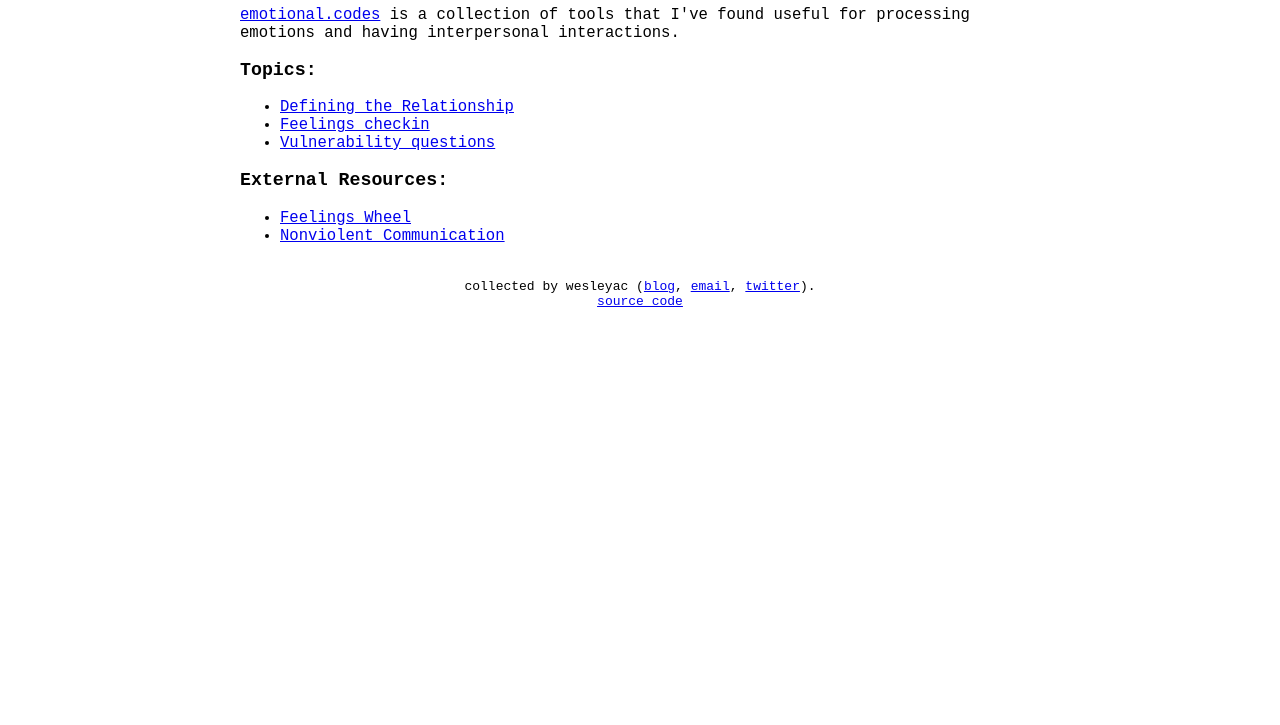
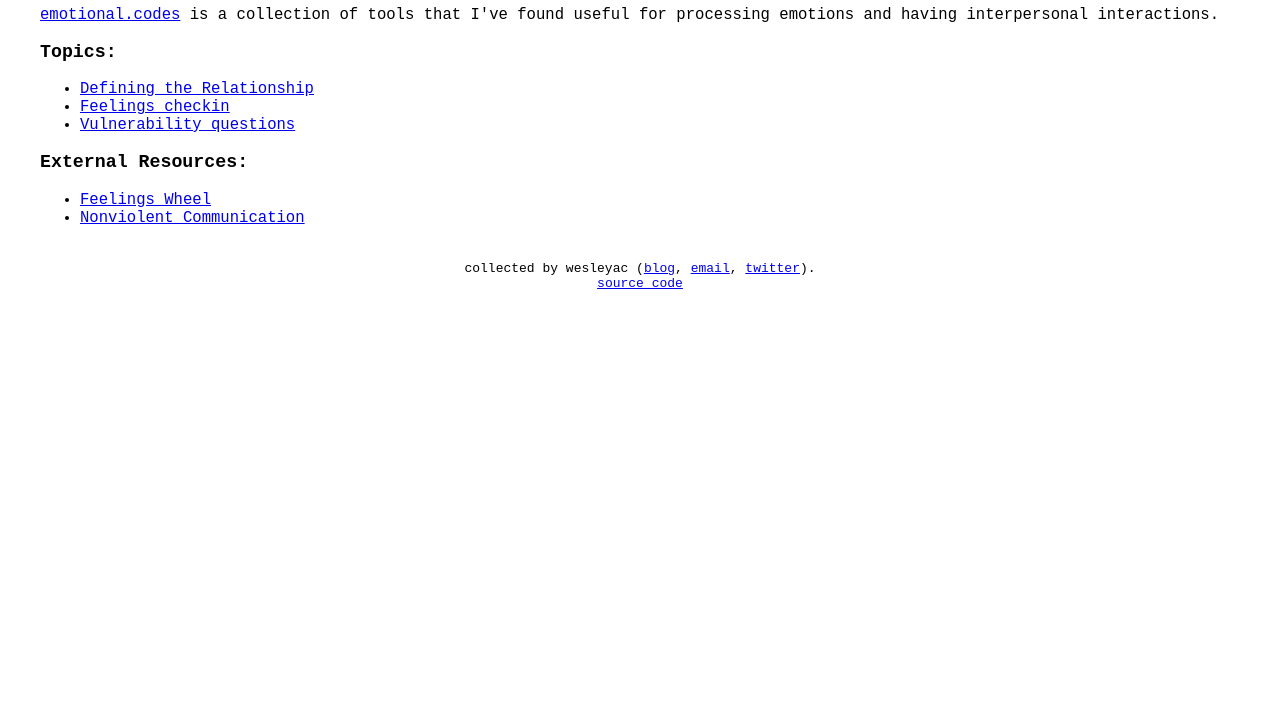
Before and after one commit to WesleyAC/emotional.codes, a plain HTML site: page index.html in a window 1280 px wide. Shown: the part 75-800 px from the top of the page. Drawn offline with Linux system fonts and the light colour scheme.

Commit message:
Add margins for small viewports

```diff
--- a/style.css
+++ b/style.css
@@ -15,12 +15,15 @@
 .container {
 	margin-left: auto;
 	margin-right: auto;
+	width: 50em;
 }
 
 @media only screen
-and (min-device-width: 50em) {
+and (max-device-width: 51em) {
 	.container {
-		width: 50em;
+		margin-left: 2em;
+		margin-right: 2em;
+		width: auto;
 	}
 }
 
```
